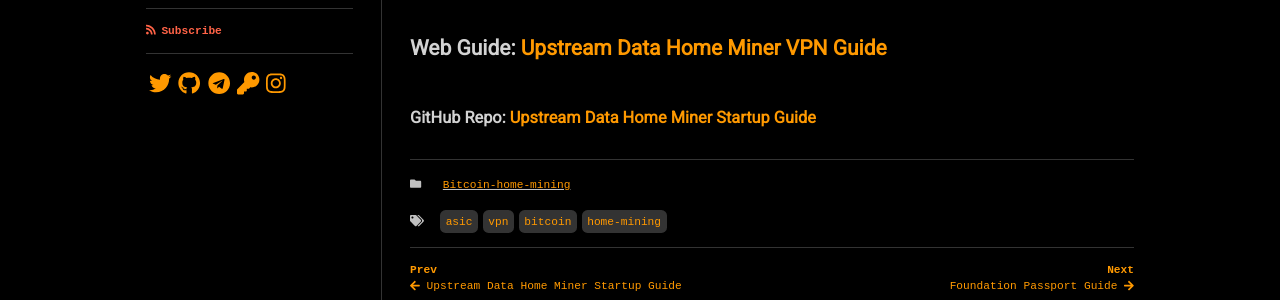
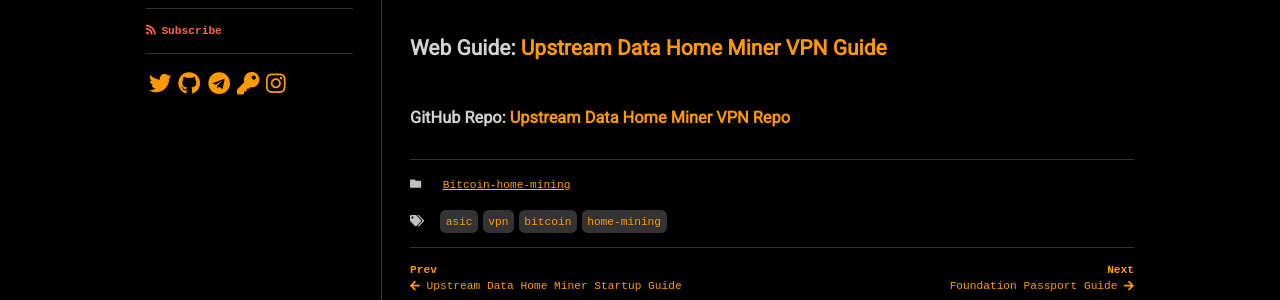
Before and after one commit to econoalchemist/econoalchemist.github.io, a Jekyll site: the page built from _posts/2022-01-24-Upstream Data VPN Guide.md, in a window 1280 px wide. Shown: the part 257-557 px from the top of the page. Built offline with Jekyll 4.4.1, drawn with Linux system fonts in a browser that asks for light colours; nearby versions of some CDN libraries; some web fonts are replaced.

Commit message:
Update 2022-01-24-Upstream Data VPN Guide.md

```diff
--- a/_posts/2022-01-24-Upstream Data VPN Guide.md
+++ b/_posts/2022-01-24-Upstream Data VPN Guide.md
@@ -9,4 +9,4 @@ author:
 ---
 
 ## Web Guide: [Upstream Data Home Miner VPN Guide](https://econoalchemist.github.io/UpstreamData-VPN/)
-### GitHub Repo: [Upstream Data Home Miner Startup Guide](https://github.com/econoalchemist/UpstreamData-VPN)
+### GitHub Repo: [Upstream Data Home Miner VPN Repo](https://github.com/econoalchemist/UpstreamData-VPN)
```
